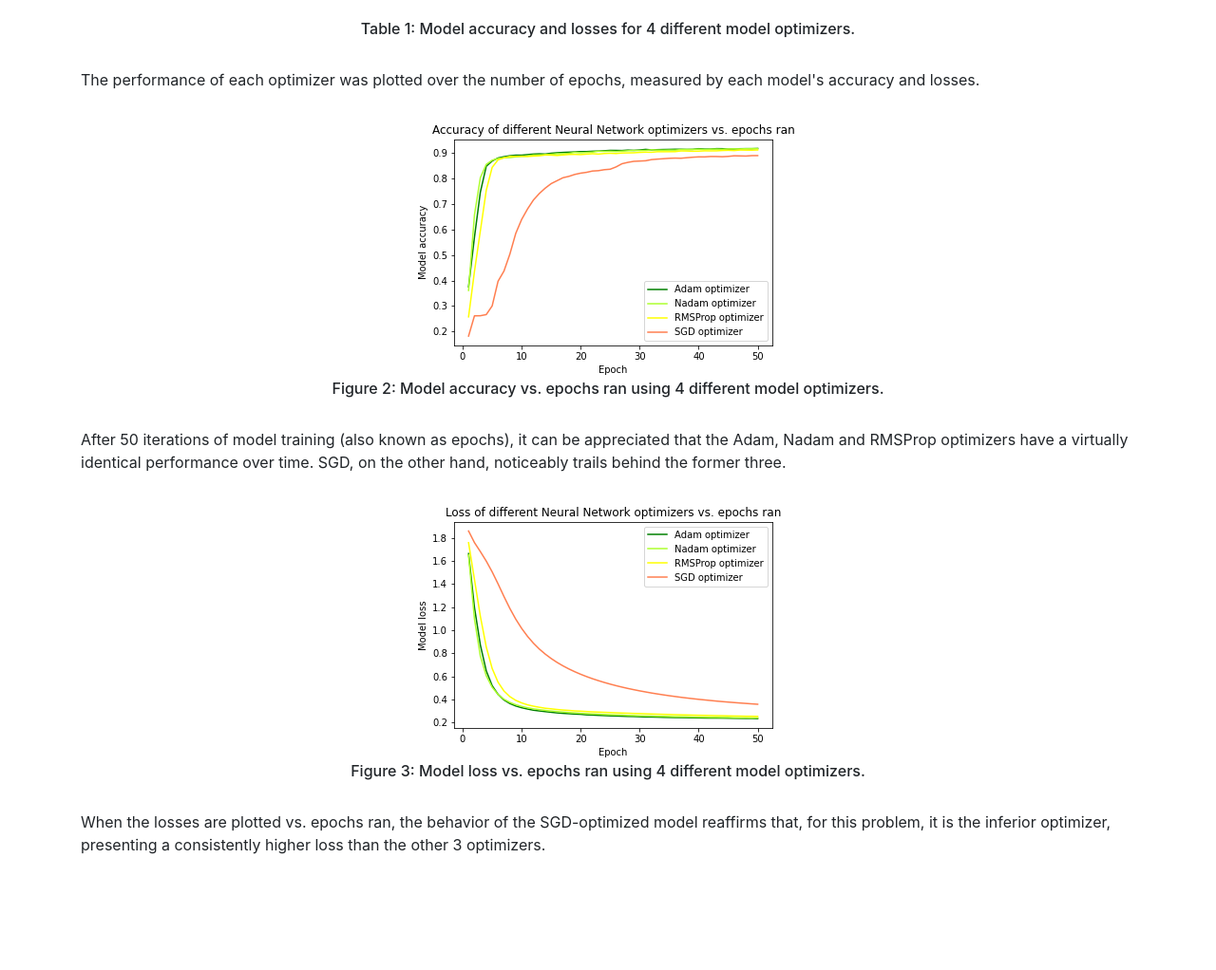
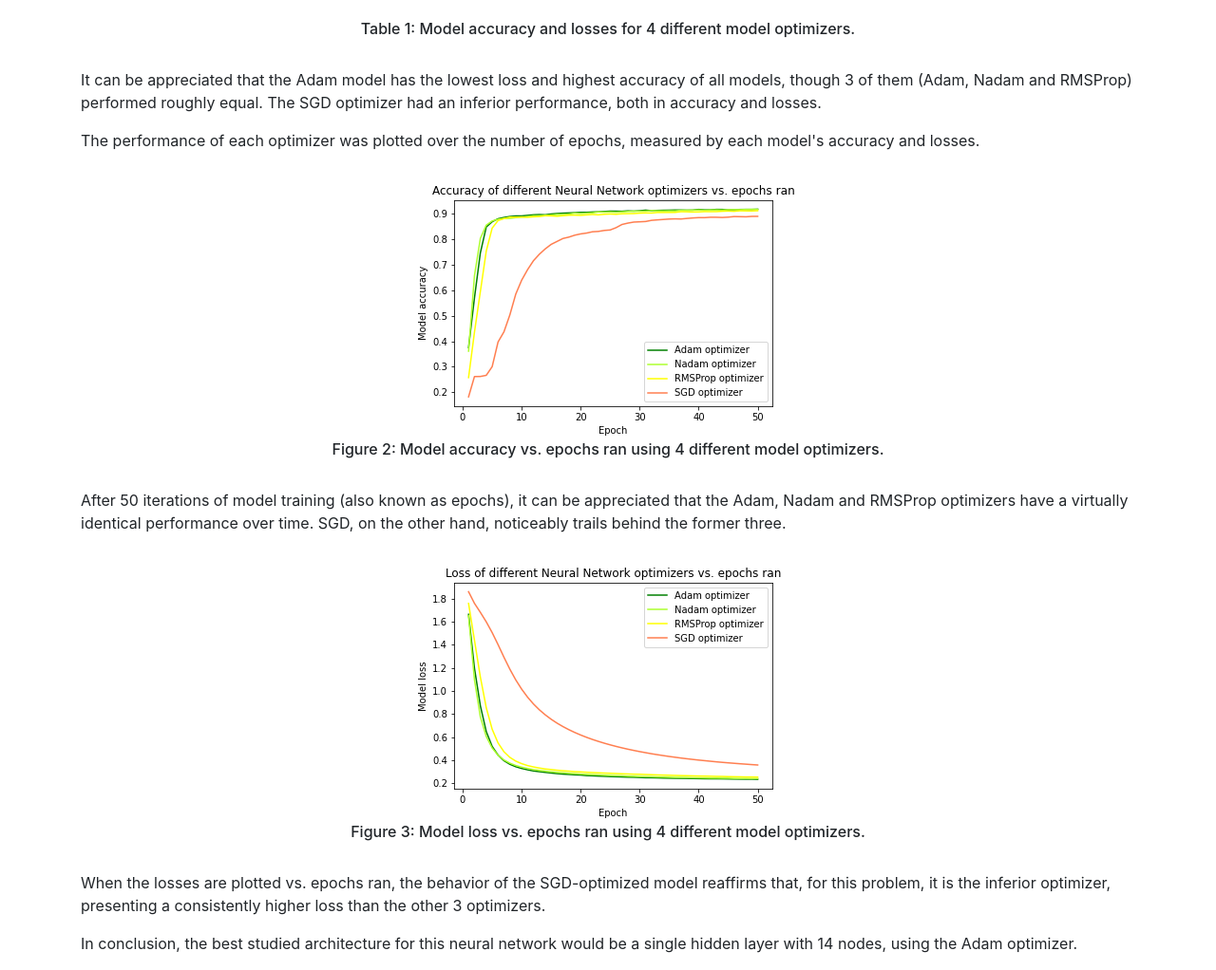
Before and after one commit to luchovzla/dry-bean-classification, a plain HTML site: page Static/html/neural_network.html in a window 1280 px wide. Shown: the part 1526-2548 px from the top of the page at 95% size. Before the commit the page ends 2444 px from the top, so only its background shows below. Drawn offline with nearby package versions, Linux system fonts and the light colour scheme.

Commit message:
Added table explanation

```diff
--- a/Static/html/neural_network.html
+++ b/Static/html/neural_network.html
@@ -103,6 +103,7 @@
         <br>
         <h6 align='center'>Table 1: Model accuracy and losses for 4 different model optimizers.</h6>
         <br>
+        <p>It can be appreciated that the Adam model has the lowest loss and highest accuracy of all models, though 3 of them (Adam, Nadam and RMSProp) performed roughly equal. The SGD optimizer had an inferior performance, both in accuracy and losses.</p>
         <p>The performance of each optimizer was plotted over the number of epochs, measured by each model's accuracy and losses.</p>
         <img class="img-center" src="img/optimizer_accuracy.png">
         <h6 align='center'>Figure 2: Model accuracy vs. epochs ran using 4 different model optimizers.</h6>
@@ -112,6 +113,7 @@
         <h6 align='center'>Figure 3: Model loss vs. epochs ran using 4 different model optimizers.</h6>
         <br>
         <p>When the losses are plotted vs. epochs ran, the behavior of the SGD-optimized model reaffirms that, for this problem, it is the inferior optimizer, presenting a consistently higher loss than the other 3 optimizers.</p>
+        <p>In conclusion, the best studied architecture for this neural network would be a single hidden layer with 14 nodes, using the Adam optimizer.</p>
     </div>
   </div>
 
```
